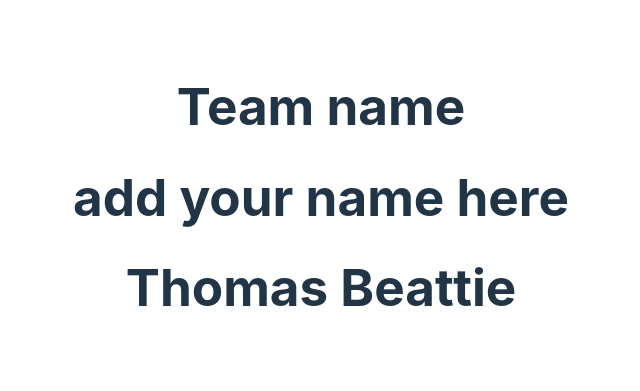
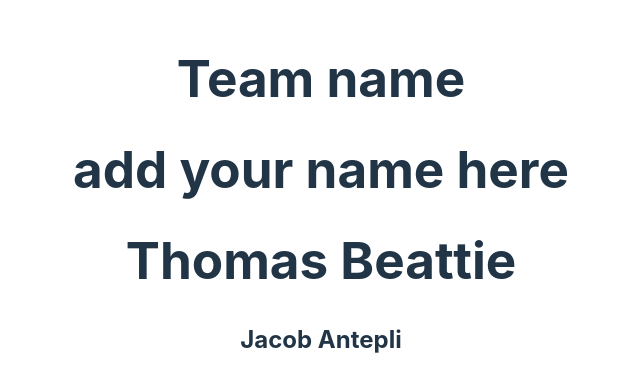
Before and after one commit to JacobAntepli/git-example-team-S, a React (Vite) app: page / in a window 1280 px wide. Shown: the part 203-594 px from the top of the page, without its empty margins (319-959 px from the left). Built offline with nearby package versions, Linux system fonts and the light colour scheme.

Commit message:
Added my name

```diff
--- a/src/App.jsx
+++ b/src/App.jsx
@@ -8,6 +8,7 @@ function App() {
           <h1>Team name</h1>
           <h1> add your name here</h1>
           <h1>Thomas Beattie</h1>
+          <h2>Jacob Antepli</h2>
       </div>
     )
 }
```
